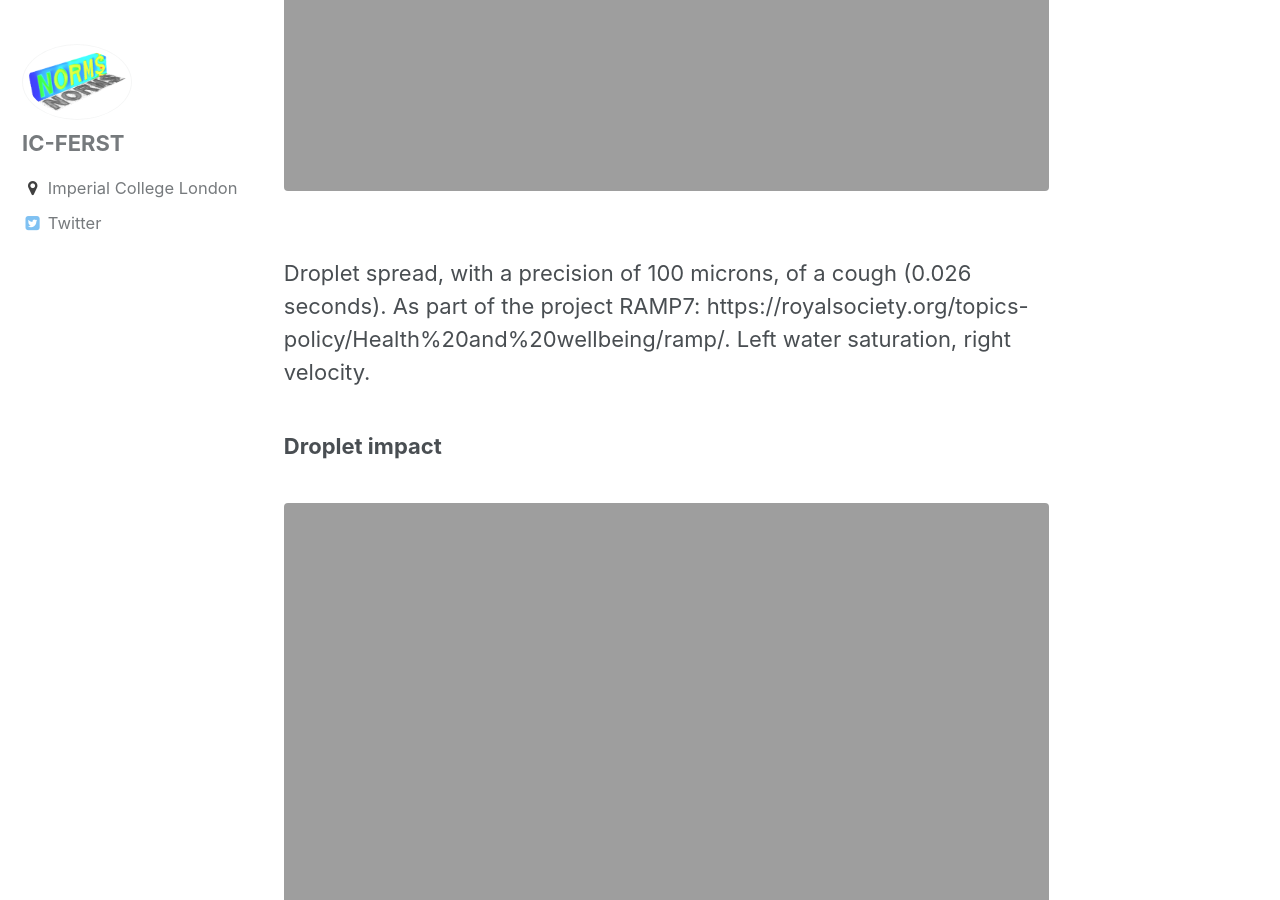
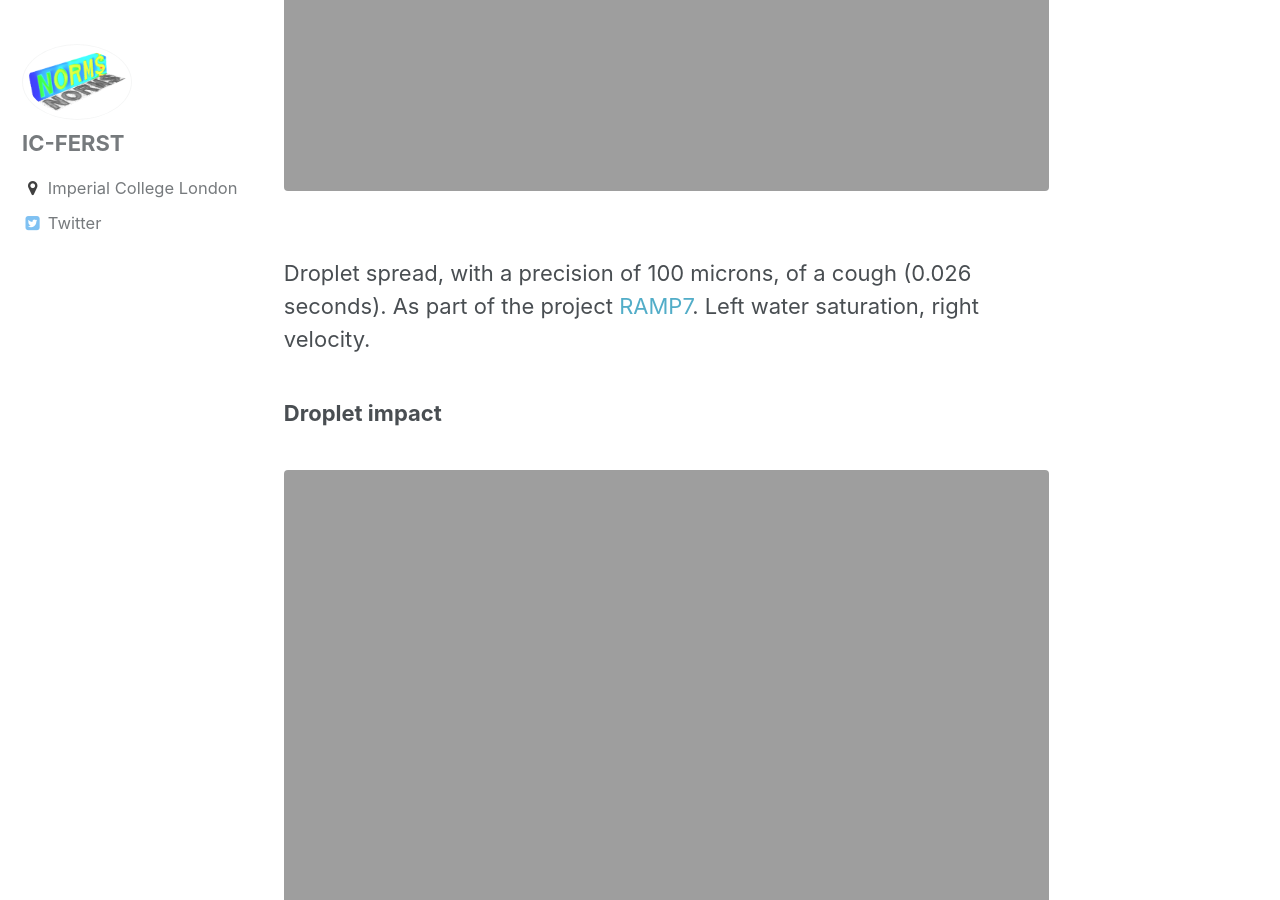
Before and after one commit to Multifluids/multifluids.github.com, a Jekyll site: the page built from _pages/examples.md, in a window 1280 px wide and 900 px high, scrolled down 5835 px. Built offline with Jekyll 4.4.1, drawn with Linux system fonts in a browser that asks for light colours.

Commit message:
Updated the link to RAMP7

```diff
--- a/_pages/examples.md
+++ b/_pages/examples.md
@@ -57,7 +57,7 @@ Example of the fluid-rock mechanics interaction, creation of fractures in a poro
 <figure>
   <img src="{{ '/assets/images/cough2D_combined.gif' | absolute_url }}" alt="Droplet spreading due to coughing.">
 </figure>
-Droplet spread, with a precision of 100 microns, of a cough (0.026 seconds). As part of the project RAMP7: https://royalsociety.org/topics-policy/Health%20and%20wellbeing/ramp/. Left water saturation, right velocity.
+Droplet spread, with a precision of 100 microns, of a cough (0.026 seconds). As part of the project [RAMP7](https://royalsociety.org/topics-policy/Health%20and%20wellbeing/ramp/). Left water saturation, right velocity.
 
 
 ### Droplet impact
```
